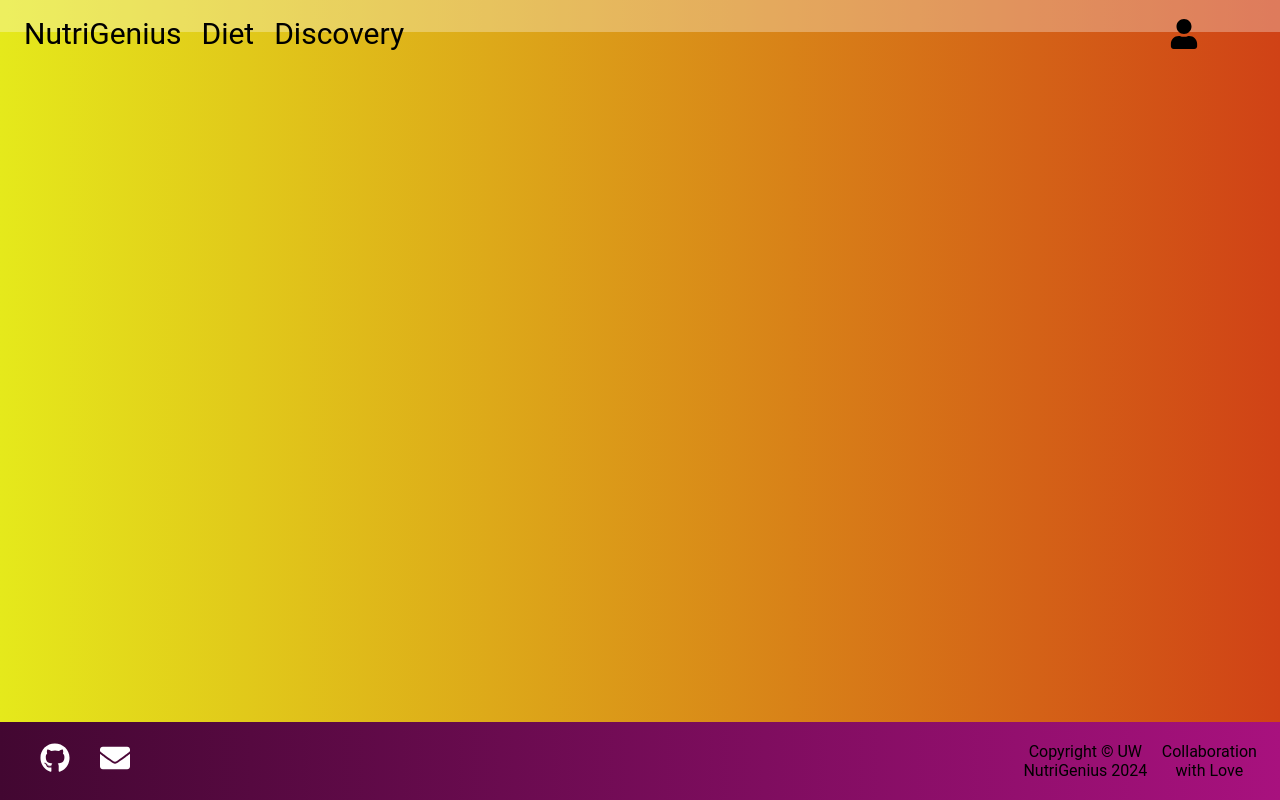
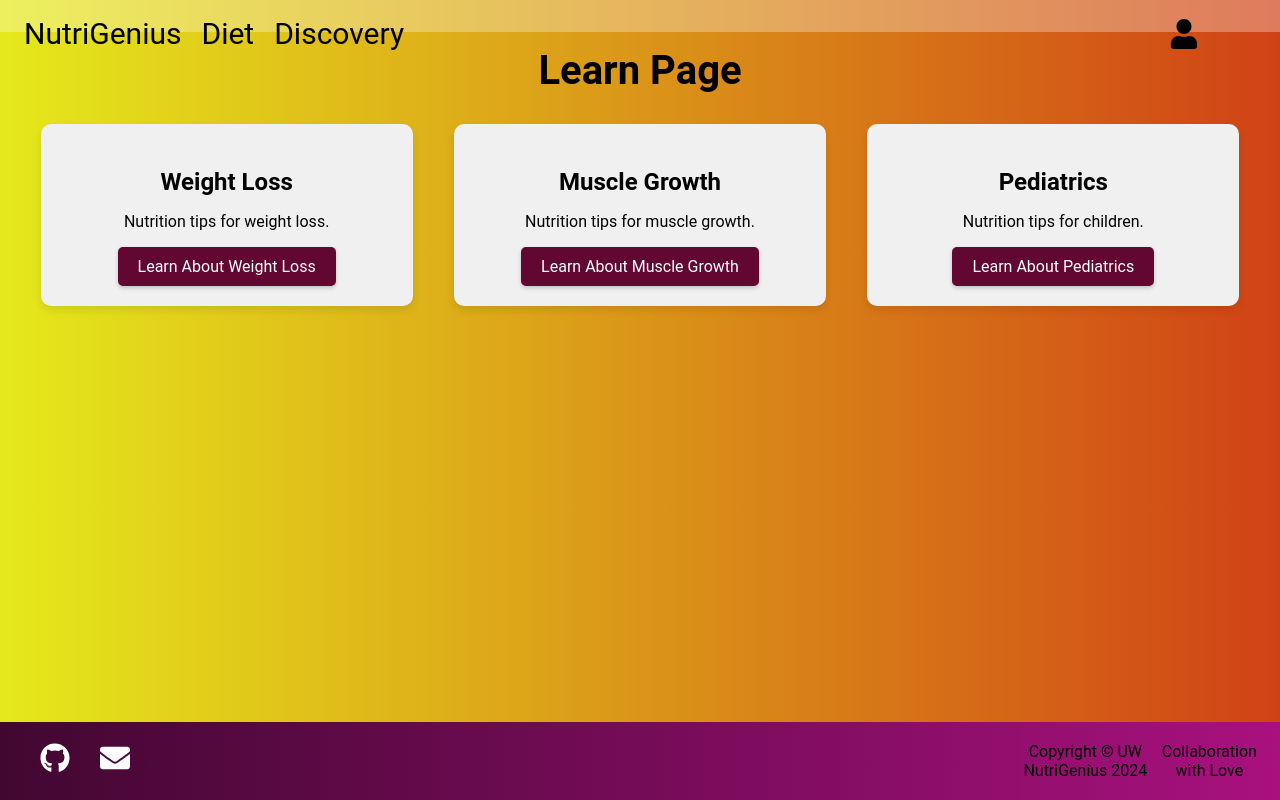
Before and after one commit to info340b-sp24/INFO-340-Project, a React (Create React App) app: page /Discovery in a window 1280 px wide. Built offline with nearby package versions, Linux system fonts and the light colour scheme.

Commit message:
quiz part left

```diff
--- a/src/components/Learn.js
+++ b/src/components/Learn.js
@@ -1,9 +1,84 @@
 import React, { useState } from 'react';
-import "../index.css";
+import '../index.css';
+import Flashcard from './Flashcard';
 
-// Quiz component
-const QuizPage = () => {
+const LearnPage = () => {
+    const [flashcardContent, setFlashcardContent] = useState([]);
+    const [isFlashcardVisible, setIsFlashcardVisible] = useState(false);
 
+    const showFlashcard = (content) => {
+        setFlashcardContent(content);
+        setIsFlashcardVisible(true);
+    };
+
+    const hideFlashcard = () => {
+        setIsFlashcardVisible(false);
+    };
+
+    const weightLossContent = [
+        "Trans Fats: Found in fried foods and baked goods, trans fats increase bad cholesterol levels and should be avoided.",
+        "Saturated Fats: Limit intake of saturated fats found in red meat, butter, and cheese to reduce heart disease risk.",
+        "High Cholesterol Foods: Foods high in cholesterol, such as organ meats and shellfish, should be consumed in moderation.",
+        "Healthy Fats: Incorporate healthy fats like avocados, nuts, and olive oil into your diet for better heart health.",
+        "Fiber-Rich Foods: Foods high in fiber, such as vegetables and whole grains, help reduce cholesterol levels.",
+        "Processed Foods: Avoid highly processed foods as they often contain unhealthy fats and added sugars.",
+        "Reading Labels: Always check nutrition labels for trans fats and cholesterol content.",
+        "Low-Fat Dairy: Opt for low-fat or fat-free dairy products to reduce fat intake.",
+        "Omega-3 Fatty Acids: Include sources of omega-3 fatty acids like fish and flaxseeds for heart health.",
+        "Hydration: Drink plenty of water to help manage weight and reduce the need for high-calorie beverages."
+    ];
+
+    const muscleGrowthContent = [
+        "Lean Meats: Chicken, turkey, and lean cuts of beef are excellent sources of high-quality protein.",
+        "Fish: Rich in protein and omega-3 fatty acids, fish like salmon and tuna support muscle growth.",
+        "Eggs: Eggs are a versatile and complete protein source ideal for muscle repair and growth.",
+        "Dairy Products: Greek yogurt, cottage cheese, and milk provide protein and calcium for muscle development.",
+        "Plant-Based Proteins: Include beans, lentils, quinoa, and tofu for vegetarian protein options.",
+        "Protein Timing: Consume protein post-workout to aid in muscle recovery and growth.",
+        "Protein Supplements: Whey and casein protein powders can help meet daily protein needs.",
+        "Nuts and Seeds: Almonds, chia seeds, and peanuts offer protein and healthy fats.",
+        "Balanced Diet: Ensure a balanced intake of carbohydrates and fats along with protein for optimal muscle growth.",
+        "Hydration: Proper hydration is crucial for muscle function and recovery."
+    ];
+
+    const pediatricsContent = [
+        "Calcium: Essential for bone development, found in dairy products, fortified plant milks, and leafy greens.",
+        "Iron: Important for growth and development, found in lean meats, beans, and fortified cereals.",
+        "Vitamin D: Supports bone health and immune function, sourced from sunlight, fortified foods, and fish.",
+        "Vitamin A: Critical for vision and immune function, found in carrots, sweet potatoes, and spinach.",
+        "Vitamin C: Aids in healing and iron absorption, found in citrus fruits, strawberries, and bell peppers.",
+        "Foods to Avoid: Limit sugary snacks, drinks, and highly processed foods to prevent obesity and tooth decay.",
+        "Whole Grains: Provide essential nutrients and fiber, found in oatmeal, whole wheat bread, and brown rice.",
+        "Healthy Snacks: Encourage fruits, vegetables, and whole grain snacks for better nutrition.",
+        "Hydration: Ensure children drink plenty of water and limit sugary drinks.",
+        "Allergen Awareness: Be cautious of common allergens like nuts, dairy, and gluten in children’s diets."
+    ];
+
+    return (
+        <div className="learn-page">
+            <h1 className="learn-heading">Learn Page</h1>
+            <div className="learn-content">
+                <div className="learn-item">
+                    <h3>Weight Loss</h3>
+                    <p>Nutrition tips for weight loss.</p>
+                    <button onClick={() => showFlashcard(weightLossContent)}>Learn About Weight Loss</button>
+                </div>
+                <div className="learn-item">
+                    <h3>Muscle Growth</h3>
+                    <p>Nutrition tips for muscle growth.</p>
+                    <button onClick={() => showFlashcard(muscleGrowthContent)}>Learn About Muscle Growth</button>
+                </div>
+                <div className="learn-item">
+                    <h3>Pediatrics</h3>
+                    <p>Nutrition tips for children.</p>
+                    <button onClick={() => showFlashcard(pediatricsContent)}>Learn About Pediatrics</button>
+                </div>
+            </div>
+            {isFlashcardVisible && (
+                <Flashcard content={flashcardContent} onClose={hideFlashcard} />
+            )}
+        </div>
+    );
 };
 
-export default QuizPage;
+export default LearnPage;
```
